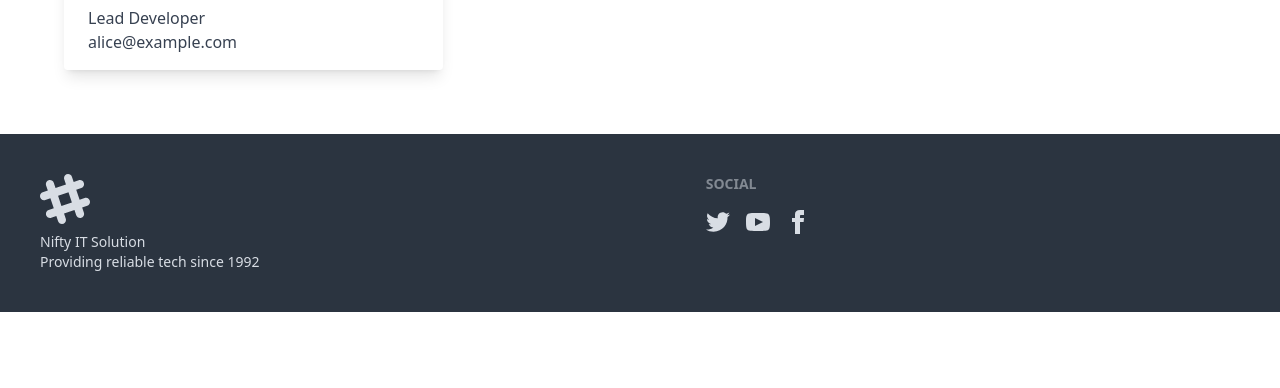
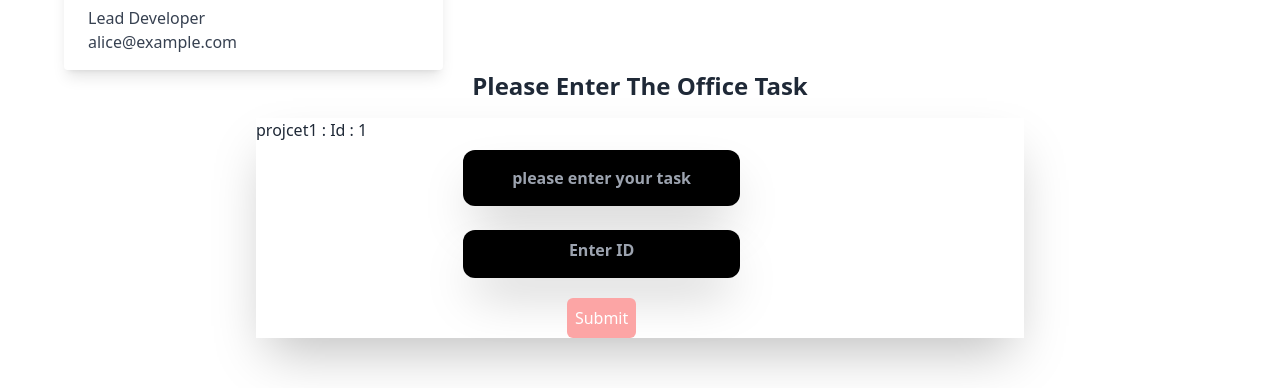
Before and after one commit to ekram2d/Nifty-it-React-typescript-ekram2d, a React (Vite) app: page / in a window 1280 px wide. Shown: the part 1870-2258 px from the top of the page. Before the commit the page ends 2182 px from the top, so only its background shows below. Built offline with nearby package versions, Linux system fonts and the light colour scheme.

Commit message:
feat: [ADD] React hool form

```diff
--- a/package.json
+++ b/package.json
@@ -11,7 +11,8 @@
   },
   "dependencies": {
     "react": "^18.2.0",
-    "react-dom": "^18.2.0"
+    "react-dom": "^18.2.0",
+    "react-hook-form": "^7.46.1"
   },
   "devDependencies": {
     "@types/react": "^18.2.15",
--- a/src/components/Home/Home/Home.tsx
+++ b/src/components/Home/Home/Home.tsx
@@ -1,6 +1,8 @@
-import React from 'react';
+
 import CompanyProjects from '../CompanyProjects/CompanyProjects';
 import CompanyMembers from '../CompanyMembers/CompanyMembers';
+import OfficeTodo from '../../OfficeTodo/OfficeTodo';
+
 
 const Home = () => {
       return (
@@ -8,13 +10,16 @@ const Home = () => {
                   <section>
 
                         <h1 className='text-center font-bold text-2xl underline'>Company Projects</h1>
-                        <CompanyProjects></CompanyProjects>
+                        <CompanyProjects />
 
                   </section>
                   <h1 className='text-center font-bold text-2xl underline'>Company Members</h1>
                   <section>
-                  <CompanyMembers></CompanyMembers>
+                        <CompanyMembers />
                   </section>
+
+                  <OfficeTodo/>
+
             </div>
       );
 };
--- /dev/null
+++ b/src/components/Interface/interfacedata.ts
@@ -0,0 +1,12 @@
+
+export interface Data {
+      task: string;
+      id: number;
+    }
+
+
+
+export interface Inputs {
+      textList: string;
+      id: string;
+    };
--- /dev/null
+++ b/src/components/OfficeTodo/OfficeTodo.tsx
@@ -0,0 +1,69 @@
+import { useState } from "react";
+import { Data, Inputs } from "../Interface/interfacedata";
+import { useForm, SubmitHandler } from "react-hook-form";
+
+
+const OfficeTodo = () => {
+  const [data, setData] = useState<Data[]>([]);
+
+  const {
+    register,
+    handleSubmit,
+    formState: { errors },
+  } = useForm<Inputs>();
+
+  const onSubmit: SubmitHandler<Inputs> = (data) => {
+
+    console.log(data);
+  };
+
+  return (
+    <>
+      <div className="text-center font-bold text-2xl ">Please Enter The Office Task</div>
+
+
+      <div className="w-[60%] mt-4 mx-auto shadow-2xl ">
+      <ul>
+            <li>projcet1 : <span>Id : 1</span></li>
+      </ul>
+      <form onSubmit={handleSubmit(onSubmit)}>
+        <div className="w-[90%] flex justify-center items-center pt-2 ">
+          <input
+            className="bg-black text-white p-4 font-bold text-center rounded-xl shadow-2xl  pt-4 w-[40%] mx-auto "
+            placeholder="please enter your task"
+            defaultValue=""
+            {...register("textList")}
+          />
+          {errors.textList && (
+            <span className="text-red-500">This field is required</span>
+          )}
+        </div>
+
+        <br />
+
+    <div className="w-[90%] flex justify-center items-center ">
+    <input
+          className="bg-black text-white p-4 fk font-bold text-center rounded-xl shadow-2xl  pt-2 w-[40%] mx-auto "
+
+          placeholder="Enter ID"
+          {...register("id", { required: true })}
+        />
+        {errors.id && <span className="text-red-500">This field is required</span>}
+        <br />
+    </div>
+<div className="w-[90%] flex justify-center items-center">
+
+<button
+          className="bg-red-300 hover:bg-red-400 text-white rounded-md p-2 mt-5 "
+          type="submit"
+        >
+          Submit
+        </button>
+</div>
+      </form>
+    </div>
+    </>
+  );
+};
+
+export default OfficeTodo;
```
Also changed, not shown: 1 other file (tests, documents, lock files or other folders).
